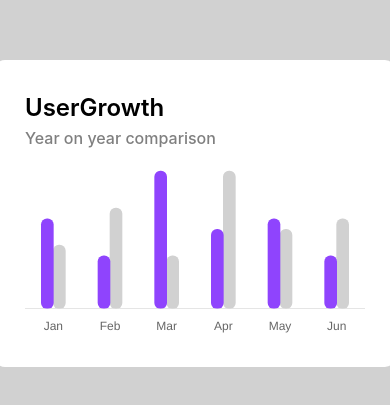
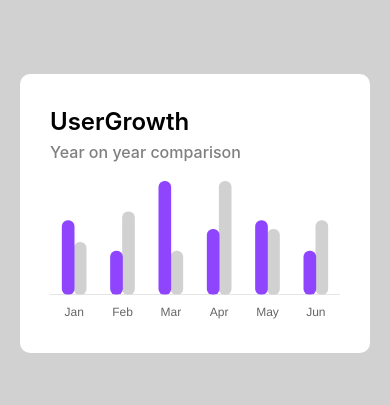
Before and after one commit to Ruan-Azeredo/MyComponents, a Next.js app: page /native/GraficoBarrasTwoColors in a window 390 px wide. Shown: the part 209-614 px from the top of the page. Built offline with nearby package versions, Linux system fonts and the light colour scheme.

Commit message:
:iphone: chore: responsiva grafico barras

```diff
--- a/pages/native/GraficoBarrasTwoColors.jsx
+++ b/pages/native/GraficoBarrasTwoColors.jsx
@@ -151,6 +151,12 @@ const GraficoBarrasTwoColors = () => {
                 font-size: 16px;
                 font-weight: 500
             }
+
+            @media (max-width: 700px){
+                .card{
+                    width: 350px
+                }
+            }
             `}</style>
       </div>
   )
```
